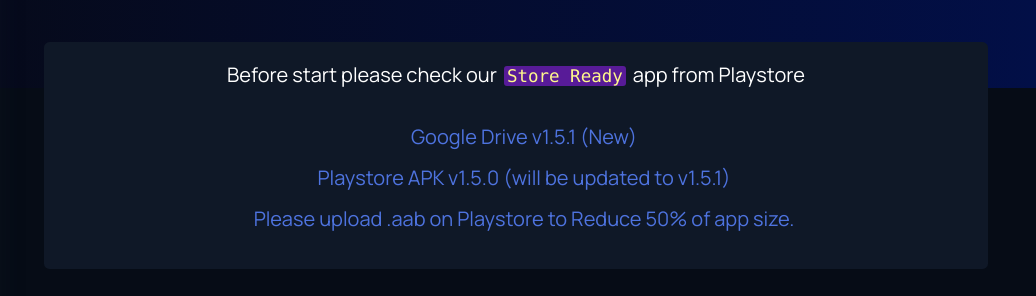
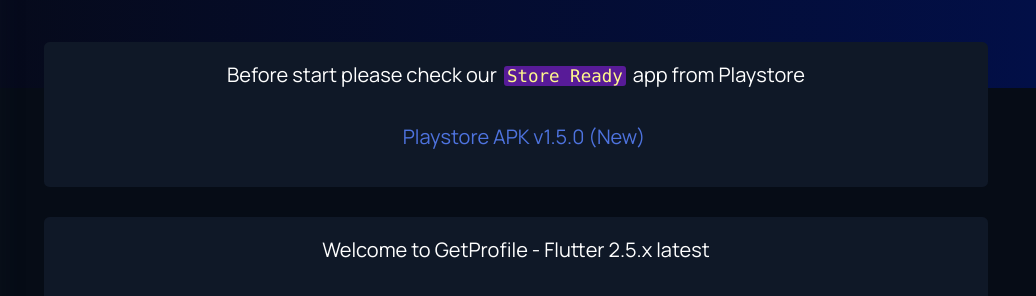
Before and after one commit to Deepjyoti120/InstaDownloadAssets, a website: page Documentation/index.html in a window 1280 px wide. Shown: the part 126-422 px from the top of the page, 244-1280 px from the left. Drawn offline with Linux system fonts and the light colour scheme; a web font is replaced by a local one.

Commit message:
fix all done

```diff
--- a/Documentation/index.html
+++ b/Documentation/index.html
@@ -127,24 +127,21 @@
                                                 <code class="codePreview1">Store Ready</code>
                                                  app
                                                 from Playstore </h5>
-                                            <!-- <p class="docDetails textNone text-center pt-5">
-                                            Playstore Demo v1.5.0 (Pending on Playstore)
-                                        </p> -->
-                                            <p class="docDetails textNone text-center"><a href="https://drive.google.com/file/d/1mBvR3ziA0iZv6_sVs3acsGGUVhuNt3tz/view?usp=sharing"
+                                            <!-- <p class="docDetails textNone text-center"><a href="https://drive.google.com/file/d/1mBvR3ziA0iZv6_sVs3acsGGUVhuNt3tz/view?usp=sharing"
                                                     target="_blank"
                                                     class="h5 font-width-bold mr-auto ml-md-3 my-2 my-md-0 mw-100">
                                                     Google Drive v1.5.1 (New)
                                                 </a>
-                                            </p>
+                                            </p> -->
                                             <p class="docDetails textNone text-center"><a href="https://play.google.com/store/apps/details?id=com.getprofile.downloader"
                                                     target="_blank"
                                                     class="h5 font-width-bold mr-auto ml-md-3 my-2 my-md-0 mw-100">
-                                                    Playstore APK v1.5.0 (will be updated to v1.5.1)
+                                                    Playstore APK v1.5.0 (New)
                                                 </a>
                                             </p>
-                                            <p class="docDetails textNone text-center"><a href="#!"
+                                            <!-- <p class="docDetails textNone text-center"><a href="#!"
                                                     class="h5 font-width-bold mr-auto ml-md-3 my-2 my-md-0 mw-100">Please upload .aab on Playstore to Reduce 50% of app size.</a>
-                                            </p>
+                                            </p> -->
                                         </div>
                                     </div>
                                 </div>
```
